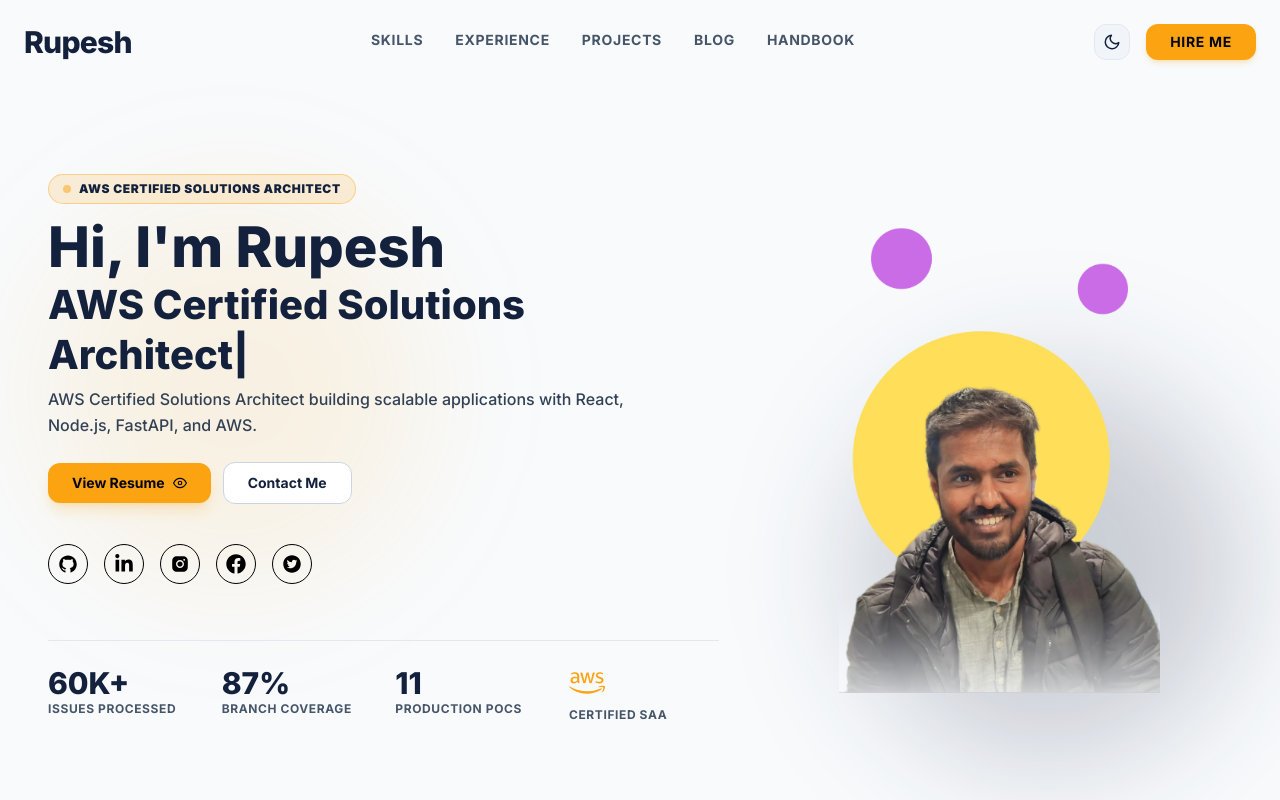
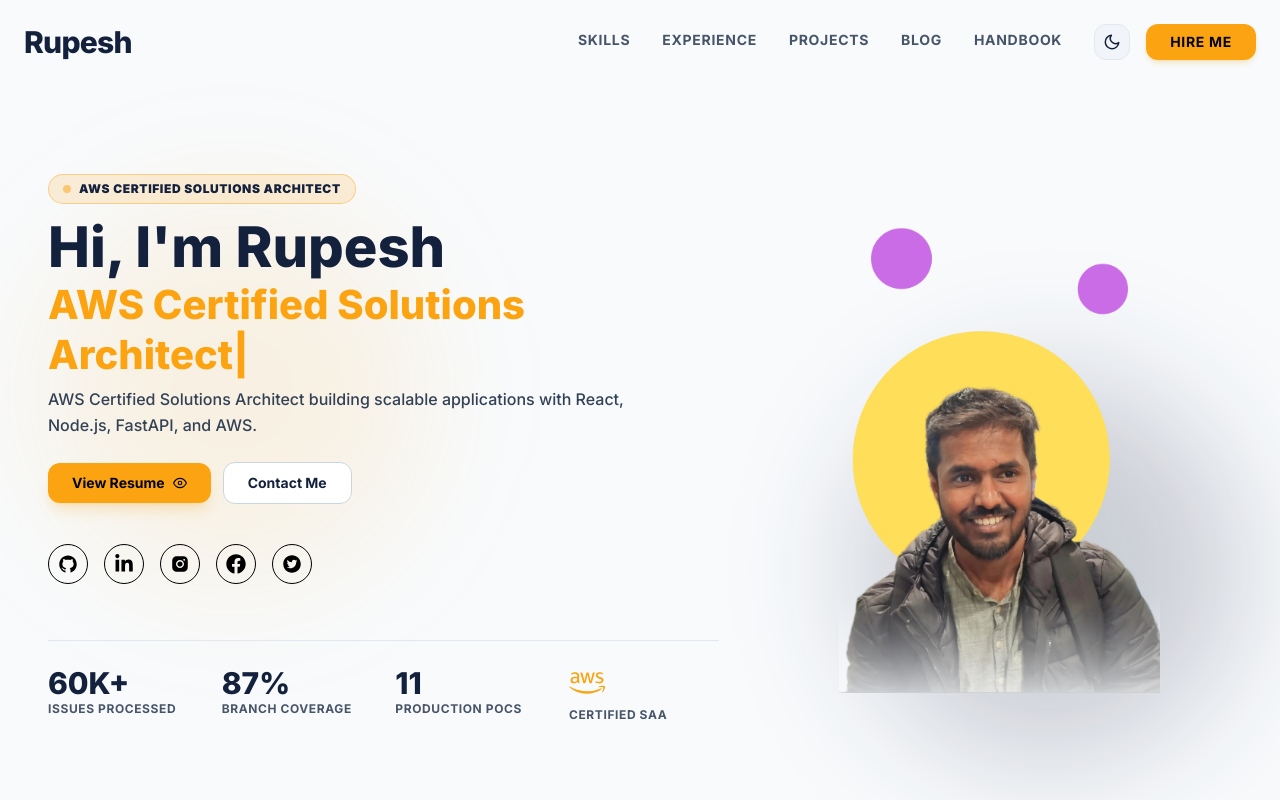
Before and after one commit to RupeshDev18/rupesh-portfolio, a React (Vite) app: page / in a window 1280 px wide. Shown: the top 800 px of the page. Built offline with nearby package versions, Linux system fonts and the light colour scheme.

Commit message:
ui improvements

```diff
--- a/src/components/hero/Hero.jsx
+++ b/src/components/hero/Hero.jsx
@@ -71,8 +71,8 @@ const Hero = () => {
                 strings: portfolioData.typewriterKeywords,
                 autoStart: true,
                 loop: true,
-                wrapperClassName: "text-[#14213D] dark:text-[#FCA311] text-[28px] md:text-[40px] font-extrabold leading-tight",
-                cursorClassName: "text-[#14213D] dark:text-[#FCA311] text-[28px] md:text-[40px] font-extrabold leading-tight",
+                wrapperClassName: "text-[#FCA311] text-[28px] md:text-[40px] font-extrabold leading-tight",
+                cursorClassName: "text-[#FCA311] text-[28px] md:text-[40px] font-extrabold leading-tight",
               }}
             />
           </motion.div>
--- a/src/components/navbar/NavBar.jsx
+++ b/src/components/navbar/NavBar.jsx
@@ -56,7 +56,7 @@ const NavBar = () => {
           </motion.div>
         </RouterLink>
 
-        <div className="hidden md:flex items-center space-x-8">
+        <div className="hidden md:flex items-center space-x-8 ml-auto mr-8">
           {navLinks.map((link) => {
             const linkName = link.name.toUpperCase();
             return isHome ? (
```
